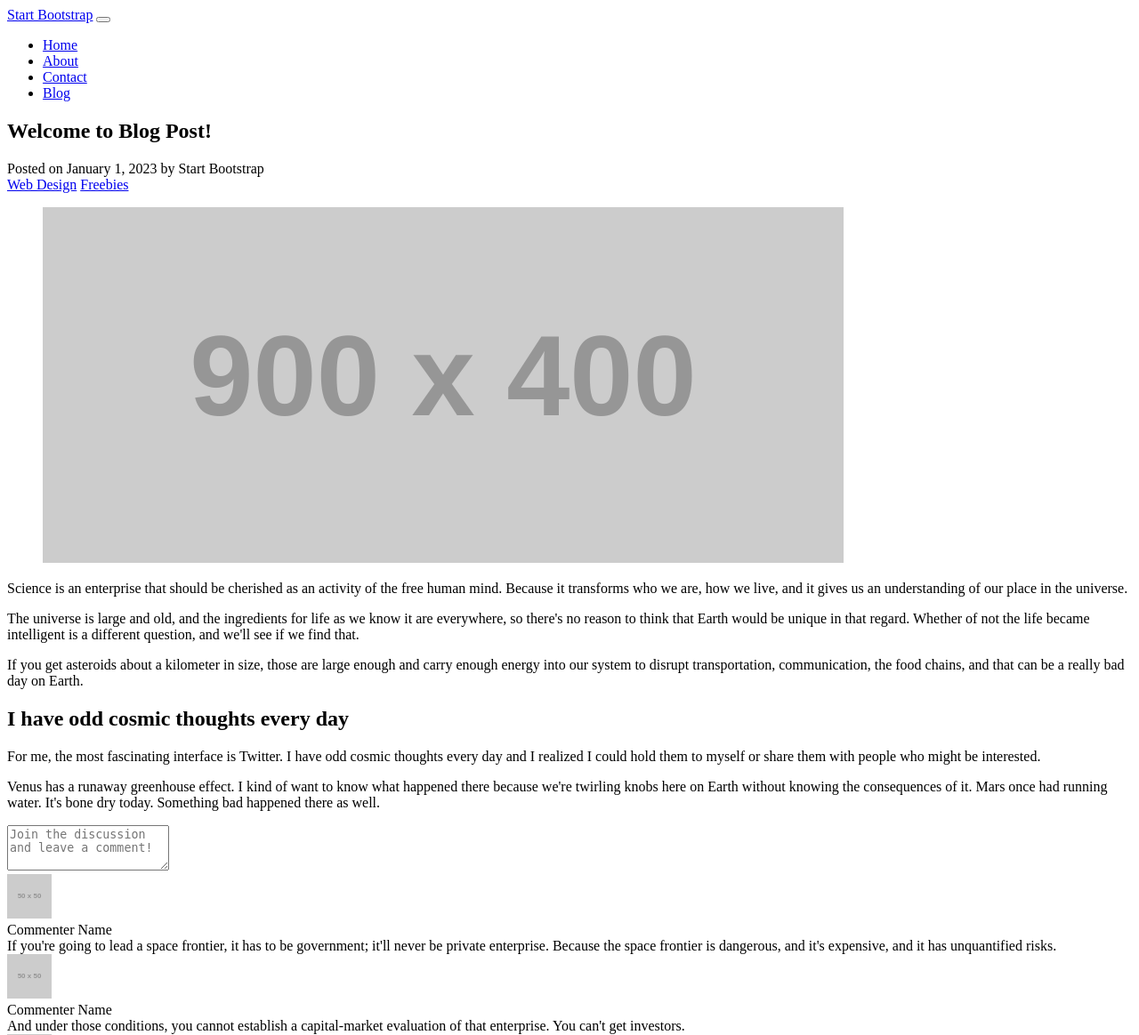
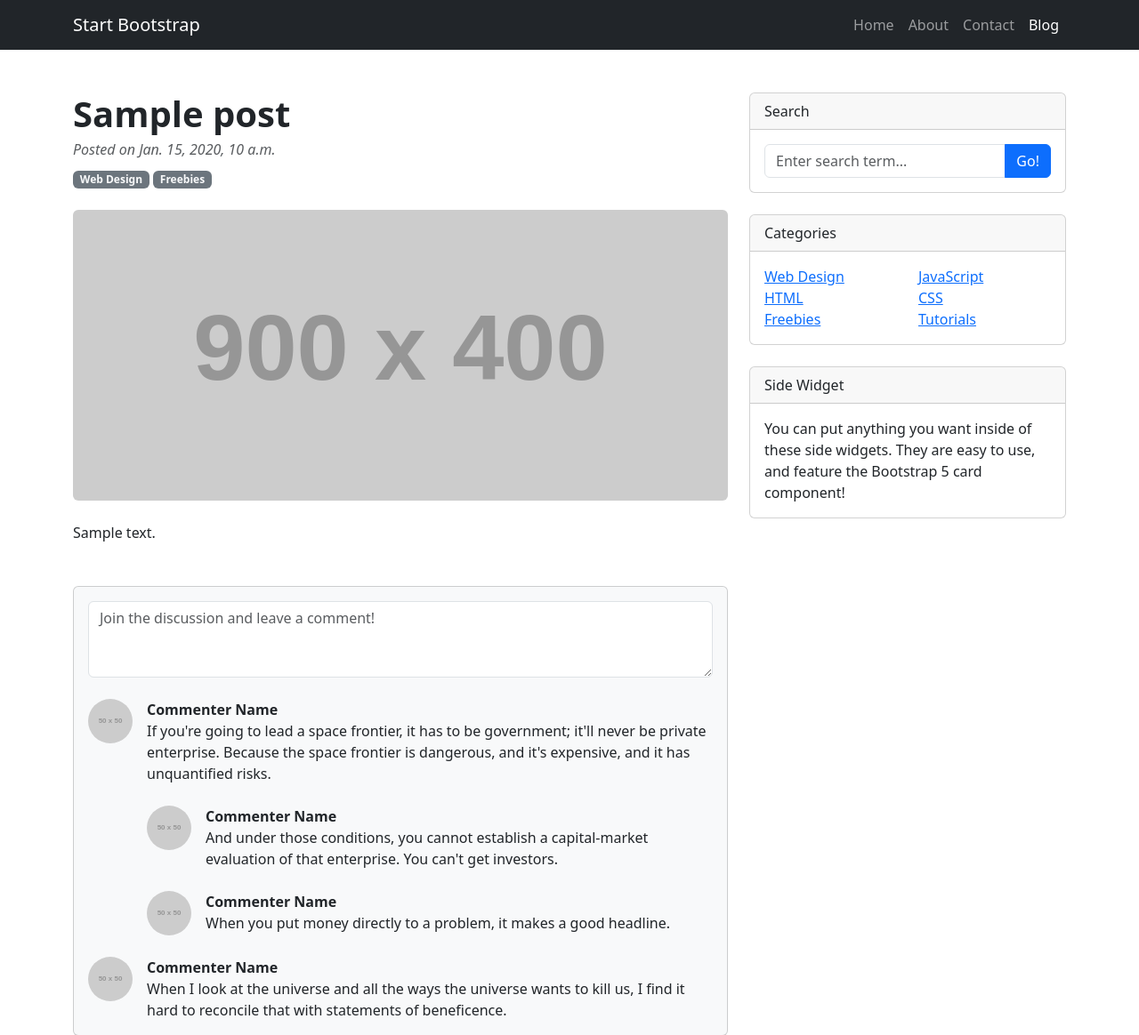
Before and after one commit to jmhwang-dev/django-tutorial, a Django app: page /blog/1/ in a window 1280 px wide. Shown: the top 1164 px of the page at 89% size. Run offline with Django 5.2, Linux system fonts and the light colour scheme; tables that the repository leaves empty hold one stand-in row (values such as "Sample post"); grey boxes labelled with a size stand in for pictures from a placeholder-image service; some libraries are stand-ins or nearby versions.

Commit message:
startbootstrap에 포스트 내용 적용

```diff
--- a/django/2-create-project/blog/templates/blog/post_detail.html
+++ b/django/2-create-project/blog/templates/blog/post_detail.html
@@ -1,16 +1,17 @@
 
 <!DOCTYPE html>
-<html lang="en">
+{% load static %}
+<html lang="ko">
     <head>
         <meta charset="utf-8" />
         <meta name="viewport" content="width=device-width, initial-scale=1, shrink-to-fit=no" />
         <meta name="description" content="" />
         <meta name="author" content="" />
-        <title>Blog Post - Start Bootstrap Template</title>
+        <title>{{ post.title }}</title>
         <!-- Favicon-->
         <link rel="icon" type="image/x-icon" href="assets/favicon.ico" />
         <!-- Core theme CSS (includes Bootstrap)-->
-        <link href="css/styles.css" rel="stylesheet" />
+        <link rel="stylesheet" href="{% static 'blog/bootstrap/bootstrap.min.css' %}" media="screen">
     </head>
     <body>
         <!-- Responsive navbar-->
@@ -37,9 +38,9 @@
                         <!-- Post header-->
                         <header class="mb-4">
                             <!-- Post title-->
-                            <h1 class="fw-bolder mb-1">Welcome to Blog Post!</h1>
+                            <h1 class="fw-bolder mb-1">{{ post.title }}</h1>
                             <!-- Post meta content-->
-                            <div class="text-muted fst-italic mb-2">Posted on January 1, 2023 by Start Bootstrap</div>
+                            <div class="text-muted fst-italic mb-2">Posted on {{ post.created_at }}</div>
                             <!-- Post categories-->
                             <a class="badge bg-secondary text-decoration-none link-light" href="#!">Web Design</a>
                             <a class="badge bg-secondary text-decoration-none link-light" href="#!">Freebies</a>
@@ -48,12 +49,7 @@
                         <figure class="mb-4"><img class="img-fluid rounded" src="https://dummyimage.com/900x400/ced4da/6c757d.jpg" alt="..." /></figure>
                         <!-- Post content-->
                         <section class="mb-5">
-                            <p class="fs-5 mb-4">Science is an enterprise that should be cherished as an activity of the free human mind. Because it transforms who we are, how we live, and it gives us an understanding of our place in the universe.</p>
-                            <p class="fs-5 mb-4">The universe is large and old, and the ingredients for life as we know it are everywhere, so there's no reason to think that Earth would be unique in that regard. Whether of not the life became intelligent is a different question, and we'll see if we find that.</p>
-                            <p class="fs-5 mb-4">If you get asteroids about a kilometer in size, those are large enough and carry enough energy into our system to disrupt transportation, communication, the food chains, and that can be a really bad day on Earth.</p>
-                            <h2 class="fw-bolder mb-4 mt-5">I have odd cosmic thoughts every day</h2>
-                            <p class="fs-5 mb-4">For me, the most fascinating interface is Twitter. I have odd cosmic thoughts every day and I realized I could hold them to myself or share them with people who might be interested.</p>
-                            <p class="fs-5 mb-4">Venus has a runaway greenhouse effect. I kind of want to know what happened there because we're twirling knobs here on Earth without knowing the consequences of it. Mars once had running water. It's bone dry today. Something bad happened there as well.</p>
+                            <p>{{ post.content }}</p>
                         </section>
                     </article>
                     <!-- Comments section-->
@@ -146,7 +142,12 @@
             <div class="container"><p class="m-0 text-center text-white">Copyright &copy; Your Website 2023</p></div>
         </footer>
         <!-- Bootstrap core JS-->
-        <script src="https://cdn.jsdelivr.net/npm/bootstrap@5.2.3/dist/js/bootstrap.bundle.min.js"></script>
+        <script src="https://cdn.jsdelivr.net/npm/@popperjs/core@2.11.8/dist/umd/popper.min.js"
+        integrity="sha384-I7E8VVD/ismYTF4hNIPjVp/Zjvgyol6VFvRkX/vR+Vc4jQkC+hVqc2pM8ODewa9r"
+        crossorigin="anonymous"></script>
+    <script src="https://cdn.jsdelivr.net/npm/bootstrap@5.3.3/dist/js/bootstrap.min.js"
+        integrity="sha384-0pUGZvbkm6XF6gxjEnlmuGrJXVbNuzT9qBBavbLwCsOGabYfZo0T0to5eqruptLy"
+        crossorigin="anonymous"></script>
         <!-- Core theme JS-->
         <script src="js/scripts.js"></script>
     </body>
```
